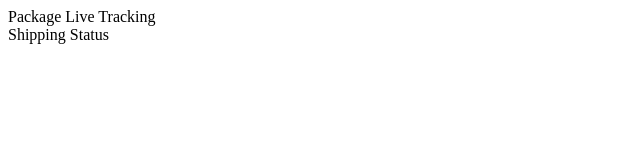
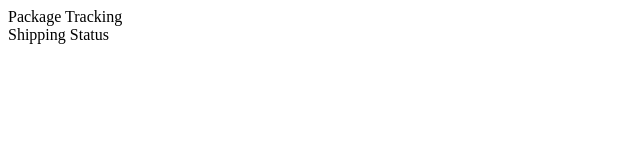
Before and after one commit to productmaxyacademy-stack/parcel-delivery, a plain HTML site: page index.html in a window 1280 px wide. Shown: the full height of the page, 0-640 px from the left. Drawn offline with Linux system fonts and the light colour scheme.

Commit message:
Update index.html

```diff
--- a/index.html
+++ b/index.html
@@ -1,6 +1,6 @@
 <div class="header-container">
     <div class="nav-bar">
-        <div class="brand-text">Package Live Tracking</div>
+        <div class="brand-text">Package Tracking</div>
     </div>
 </div>
 <div class="content-wrapper">
```
